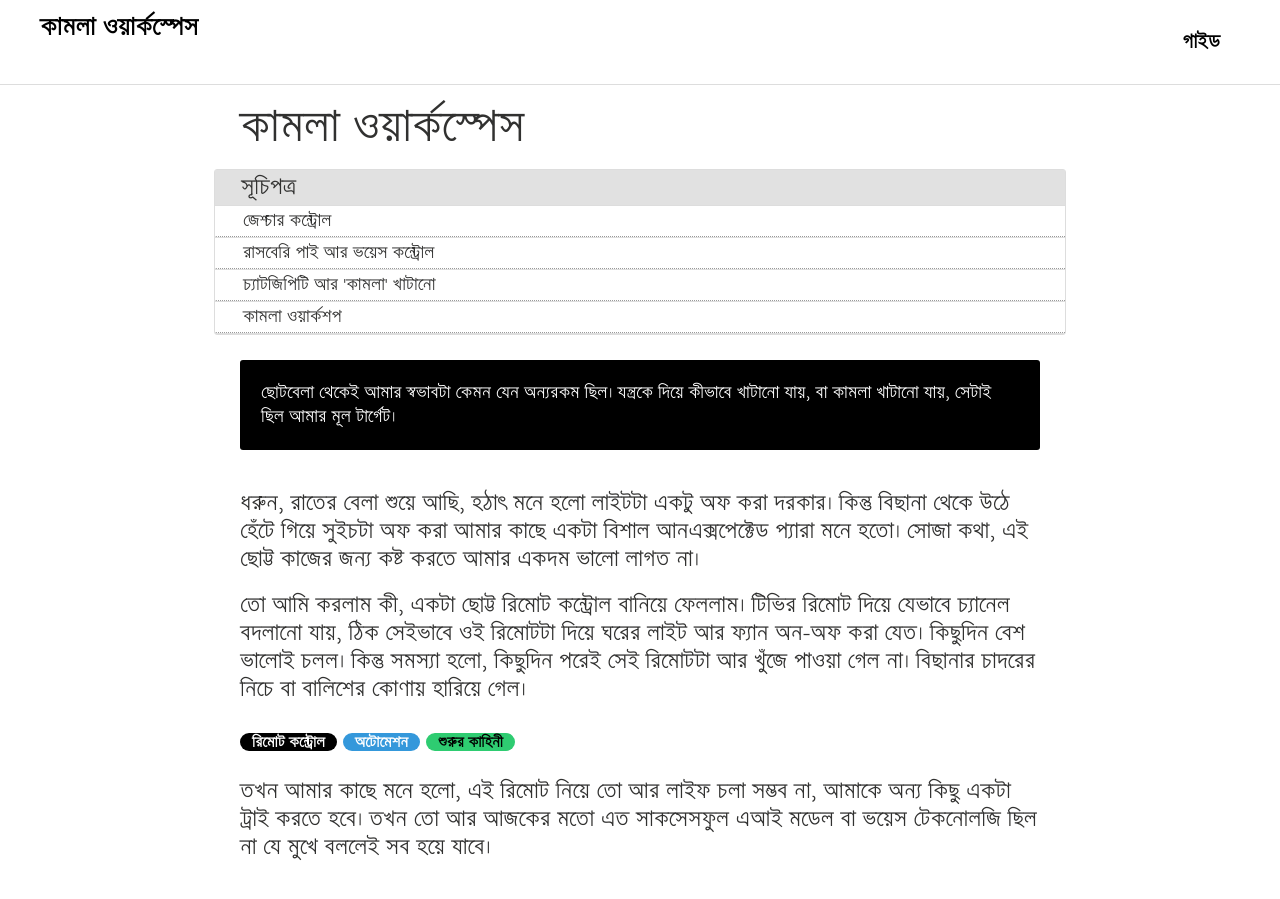
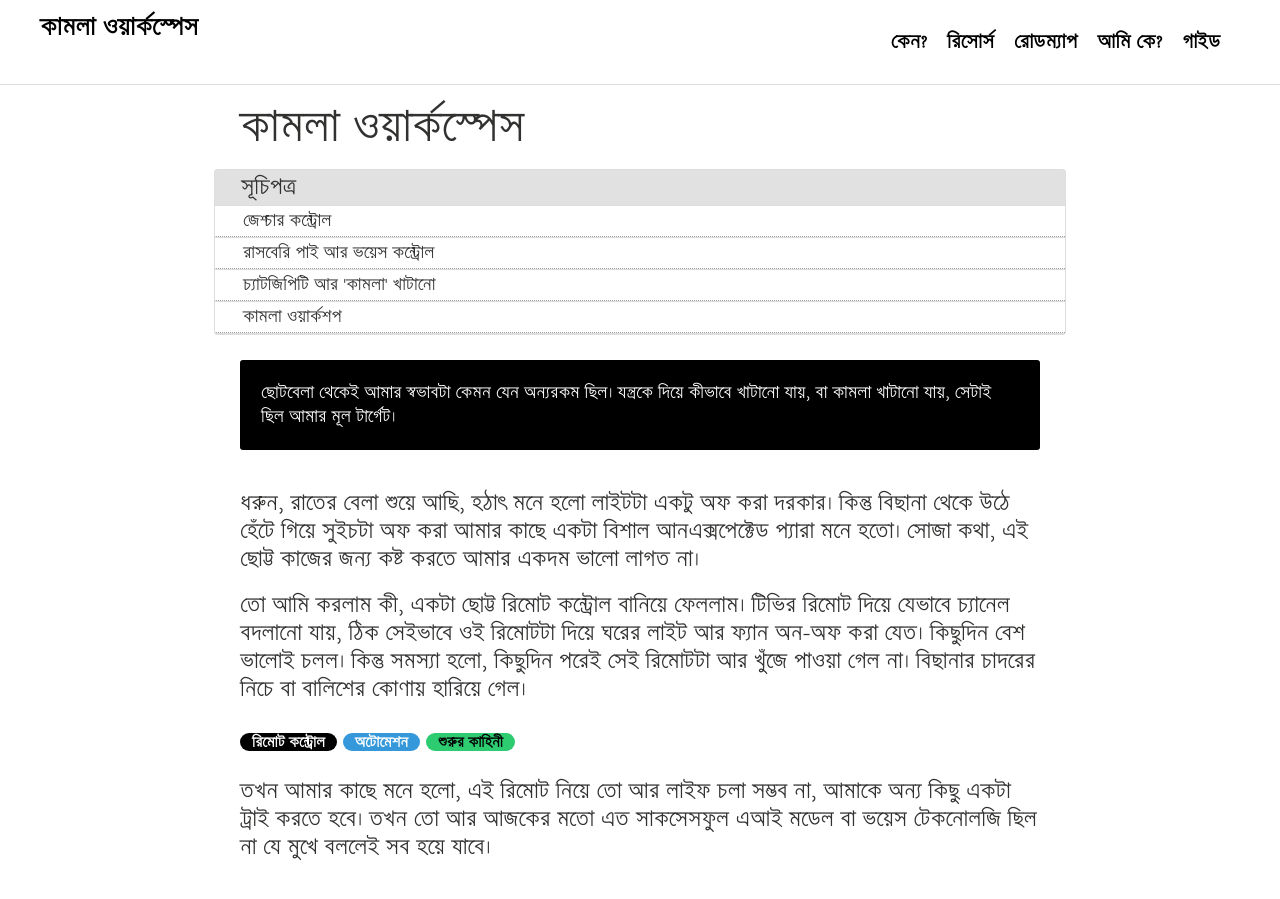
Before and after one commit to raqueeb/kamla_wksp, a Jekyll site: the page built from docs/index.md, in a window 1280 px wide and 900 px high. Built offline with Jekyll 4.4.1, drawn with Linux system fonts in a browser that asks for light colours.

Commit message:
Add navigation links: কেন?, রিসোর্স, রোডম্যাপ, আমি কে?, গাইড

```diff
--- a/docs/_includes/header.html
+++ b/docs/_includes/header.html
@@ -4,6 +4,10 @@
     <nav role="navigation" class="menu top-menu">
       <ul class="menu-item">
         <li class="home"><a href="{{ '/' | prepend: site.baseurl }}">হোম</a></li>
+        <li><a href="https://aiwithr.github.io/why/">কেন?</a></li>
+        <li><a href="https://aiwithr.github.io/resources/">রিসোর্স</a></li>
+        <li><a href="https://aiwithr.github.io/ds_roadmap/">রোডম্যাপ</a></li>
+        <li><a href="https://aiwithr.github.io/about/">আমি কে?</a></li>
         <li><a href="{{ '/manual' | prepend: site.baseurl }}">গাইড</a></li>
       </ul>
     </nav>
--- a/docs/_layouts/default.html
+++ b/docs/_layouts/default.html
@@ -22,6 +22,10 @@
       <h5>{{ site.title }} <span></span></h5>
       <ul class="menu-item">
         <li><a href="{{ '/' | prepend: site.baseurl }}">হোম</a></li>
+        <li><a href="https://aiwithr.github.io/why/">কেন?</a></li>
+        <li><a href="https://aiwithr.github.io/resources/">রিসোর্স</a></li>
+        <li><a href="https://aiwithr.github.io/ds_roadmap/">রোডম্যাপ</a></li>
+        <li><a href="https://aiwithr.github.io/about/">আমি কে?</a></li>
         <li><a href="{{ '/manual' | prepend: site.baseurl }}">গাইড</a></li>
       </ul>
     </nav>
```
